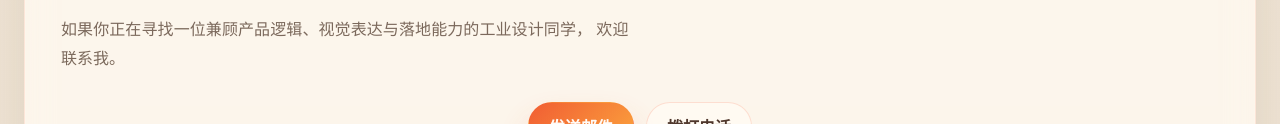
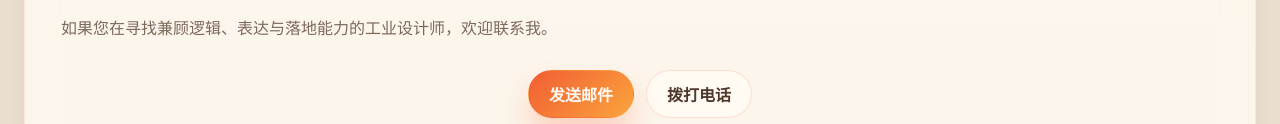
Before and after one commit to JT-6815/portfolio-2026, a website: page index.html in a window 1280 px wide. Shown: the part 9129-9253 px from the top of the page. Drawn offline with Linux system fonts and the light colour scheme.

Commit message:
Refine contact intro copy

```diff
--- a/index.html
+++ b/index.html
@@ -164,10 +164,7 @@
       <div class="contact-panel contact-panel-cover-title reveal">
         <p class="eyebrow">Contact</p>
         <h2><img src="assets/contact-thank-you-cutout.png" alt="THANK YOU!"></h2>
-        <p>
-          如果你正在寻找一位兼顾产品逻辑、视觉表达与落地能力的工业设计同学，
-          欢迎联系我。
-        </p>
+        <p class="contact-intro">如果您在寻找兼顾逻辑、表达与落地能力的工业设计师，欢迎联系我。</p>
 
         <div class="contact-actions">
           <a class="button button-primary" href="mailto:429403281@qq.com">发送邮件</a>
--- a/styles.css
+++ b/styles.css
@@ -1070,6 +1070,16 @@ textarea {
   height: auto;
 }
 
+.contact-panel-cover-title .contact-intro {
+  width: fit-content;
+  max-width: 100%;
+  margin: 0;
+  font-size: clamp(0.8rem, 1.8vw, 1rem);
+  line-height: 1.7;
+  text-align: left;
+  text-wrap: nowrap;
+}
+
 .contact-panel::before {
   content: "THANK YOU!";
   position: absolute;
```
